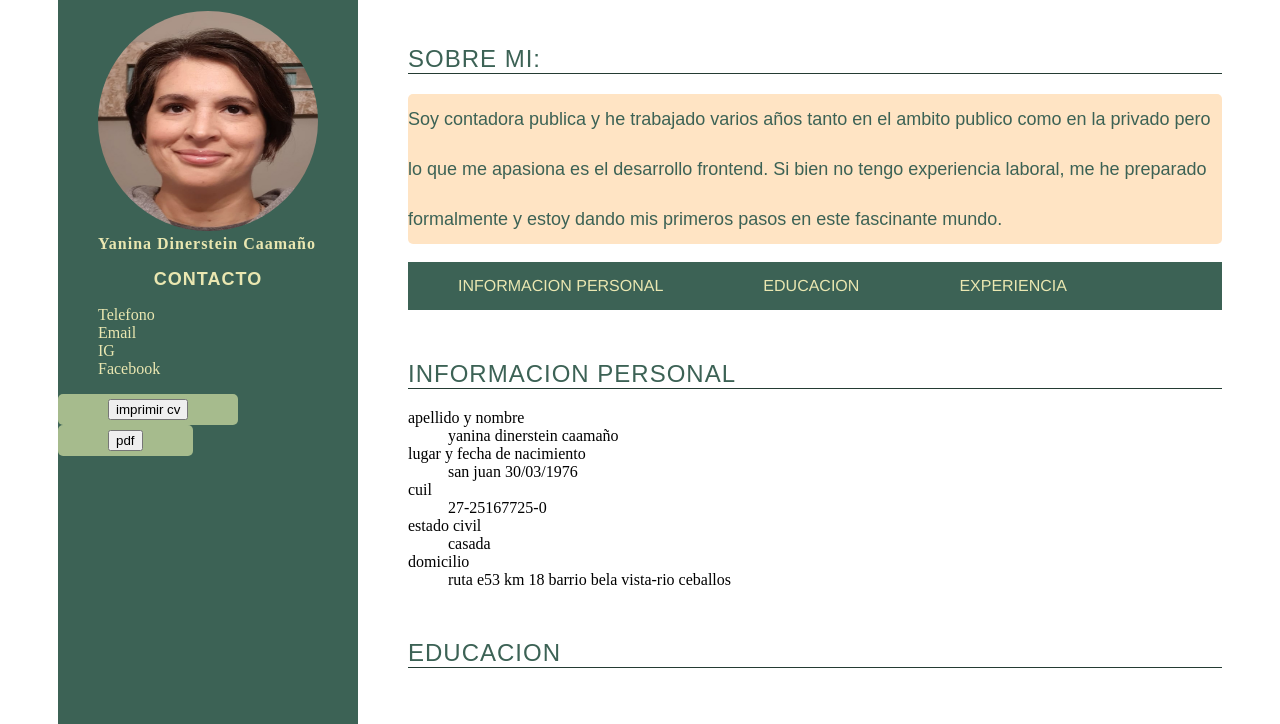
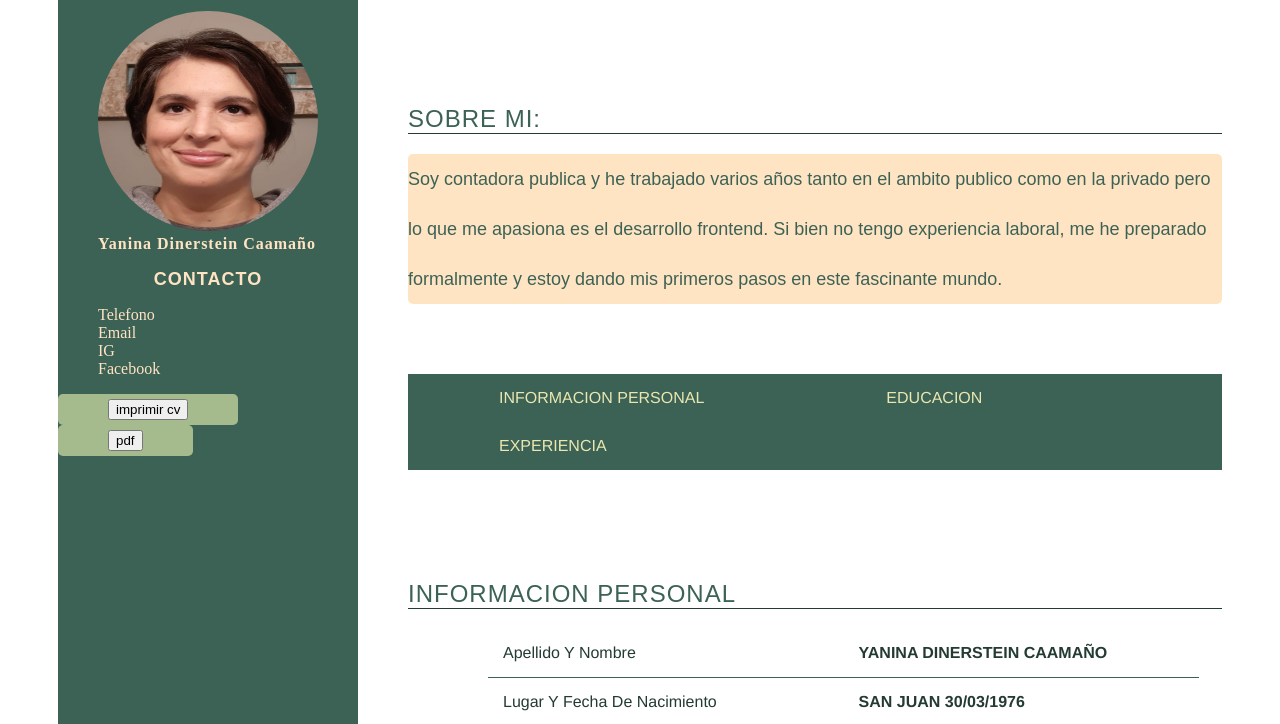
Before and after one commit to YaninaDC/yanina-cv-ticmas, a plain HTML site: page index.html in a window 1280 px wide. Shown: the part 113-837 px from the top of the page. Drawn offline with Linux system fonts and the light colour scheme.

Commit message:
creando la tabla de info personal con flex

```diff
--- a/css/estilos.css
+++ b/css/estilos.css
@@ -14,7 +14,7 @@ h1{
     font-style: oblique;
     font-weight: bold;
     letter-spacing: 5px;
-    color:#EAE7B1 ;
+    color: bisque;;
     text-align: center;
     text-decoration-line: underline;
     text-transform: uppercase;
@@ -27,7 +27,7 @@ main h3{
     font-size: 16px;
     font-style: normal;
     font-weight: bold;
-    color:#EAE7B1 ;
+    color: bisque;;
     text-align: center;
     text-transform: uppercase;
     border: 0px;
@@ -59,7 +59,7 @@ aside{
     padding:0px;
     margin: 0px;
     box-shadow: inset;
-    box-shadow: 0px 4px 0px #3C6255 ;
+    box-shadow: 0px 4px 0px  bisque;;
     display: left;
 
 }
@@ -68,7 +68,7 @@ aside h2{
        font-size: 18px;
        font-weight: bold;
        letter-spacing: 1px;
-       color: #EAE7B1;
+       color: bisque;;
        text-align: center;
        text-transform: uppercase;
        border: 0px;
@@ -77,7 +77,7 @@ aside h2{
 }
 aside ul{
     list-style-type: none;
-    color: #EAE7B1;
+    color: bisque;;
     font-size: 16px;
     text-transform: capitalize;
 
@@ -88,7 +88,7 @@ figure img{
 
 }
 figure figcaption{
-    color: #EAE7B1;
+    color: bisque;;
     font-size: 16px;
     text-transform: capitalize;
     font-weight: bold;
@@ -121,7 +121,7 @@ h2{
     letter-spacing: 1px;
     text-align: left;
     text-transform: uppercase;
-    margin-top: 50px;
+    margin-top: 110px;
     border-bottom: #243b33 solid 1px;
 }
 p{
@@ -132,6 +132,8 @@ p{
     text-transform:none;
     line-height: 50px;
     border-radius: 5px;
+    padding: 0px;
+
 
 }
 h3{
@@ -157,7 +159,7 @@ h4, h5{
 .barra_navegacion ul{
     list-style-type: none;
     background-color: #3C6255;
-    margin: 0px;
+    margin-top: 70px;
     padding: 0px;
     overflow: hidden;
 
@@ -173,14 +175,11 @@ h4, h5{
 .barra_navegacion li a{
     color: #EAE7B1;
     text-transform: uppercase;
-    padding: 15px 50px;
+    padding: 15px 91px;
     display: block;
     text-align: center;
     text-decoration: none;
     font-family: helvetica;
-
-
-
 
 }
 
@@ -188,3 +187,31 @@ h4, h5{
     background-color:#EAE7B1;
     color:#3C6255;
 }
+/*--------estilo de tabla informacion personal---*/
+dl{
+    display: flex;
+    background-color: none;
+    flex-wrap: wrap;
+}
+
+dd, dt{
+    font-family: helvetica;
+
+    color: #243b33;
+    margin: 0px;
+    flex-basis: 40%;
+    border-bottom: #3C6255 solid 1px;
+    padding: 15px;
+
+
+}
+
+dt{
+text-transform: capitalize;
+margin-left: 80px;
+
+}
+dd{
+text-transform: uppercase;
+font-weight: bolder;
+}
```
Also changed, not shown: index.html (+2 -1 lines).
